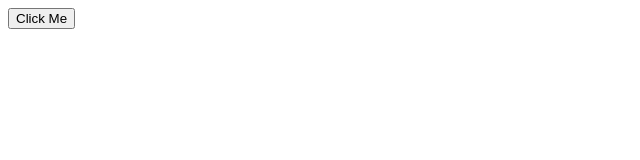
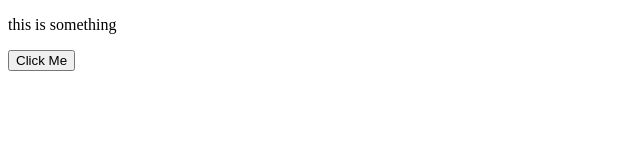
Before and after one commit to RushiRuns/demo2, a plain HTML site: page index.html in a window 1280 px wide. Shown: the whole page, without its empty margins (0-640 px from the left). Drawn offline with Linux system fonts and the light colour scheme.

Commit message:
added paragraph

```diff
--- a/index.html
+++ b/index.html
@@ -6,6 +6,7 @@
     <title>Document</title>
   </head>
   <body>
+    <p>this is something</p>
     <button>Click Me</button>
   </body>
 </html>
```
